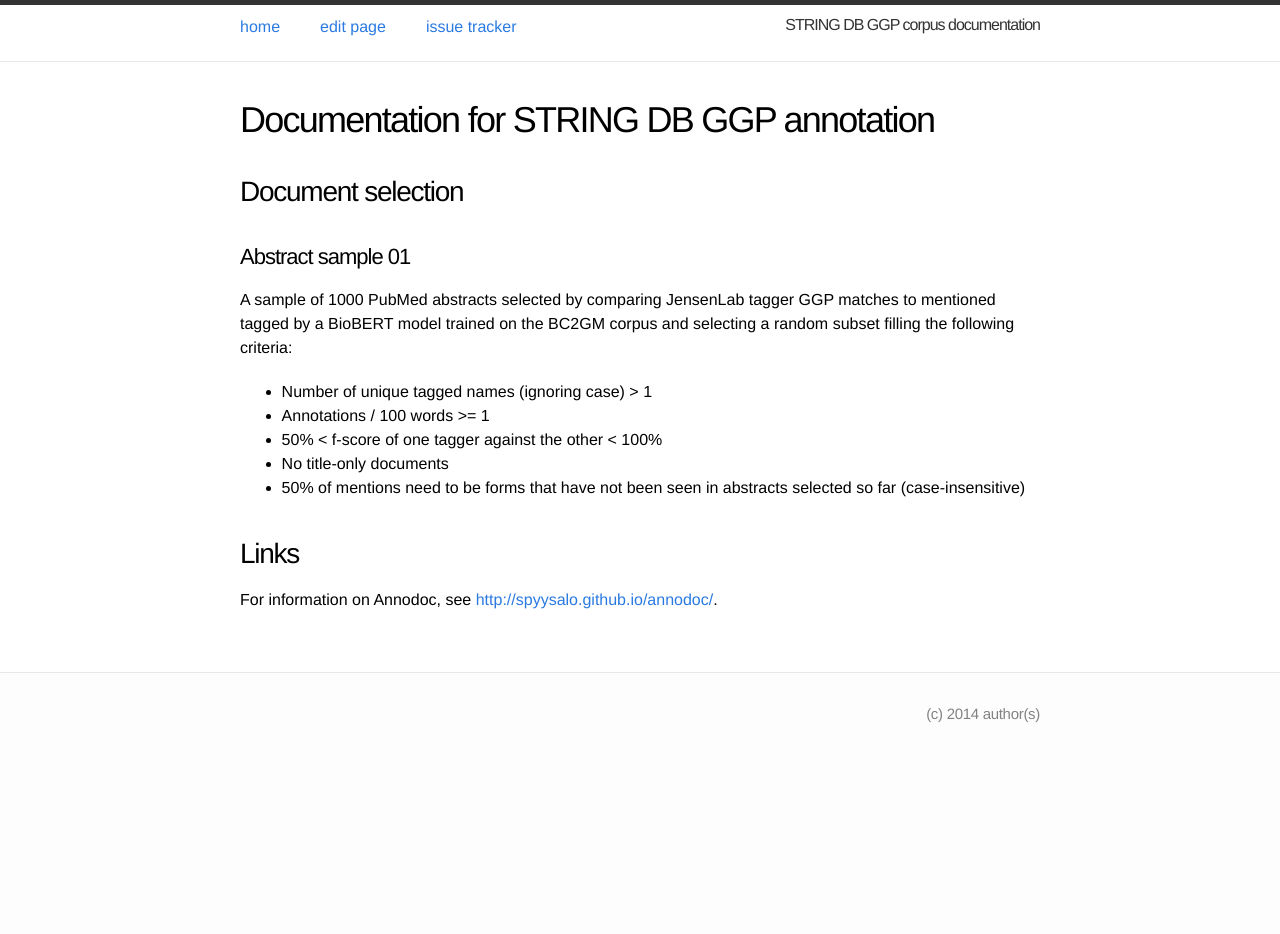
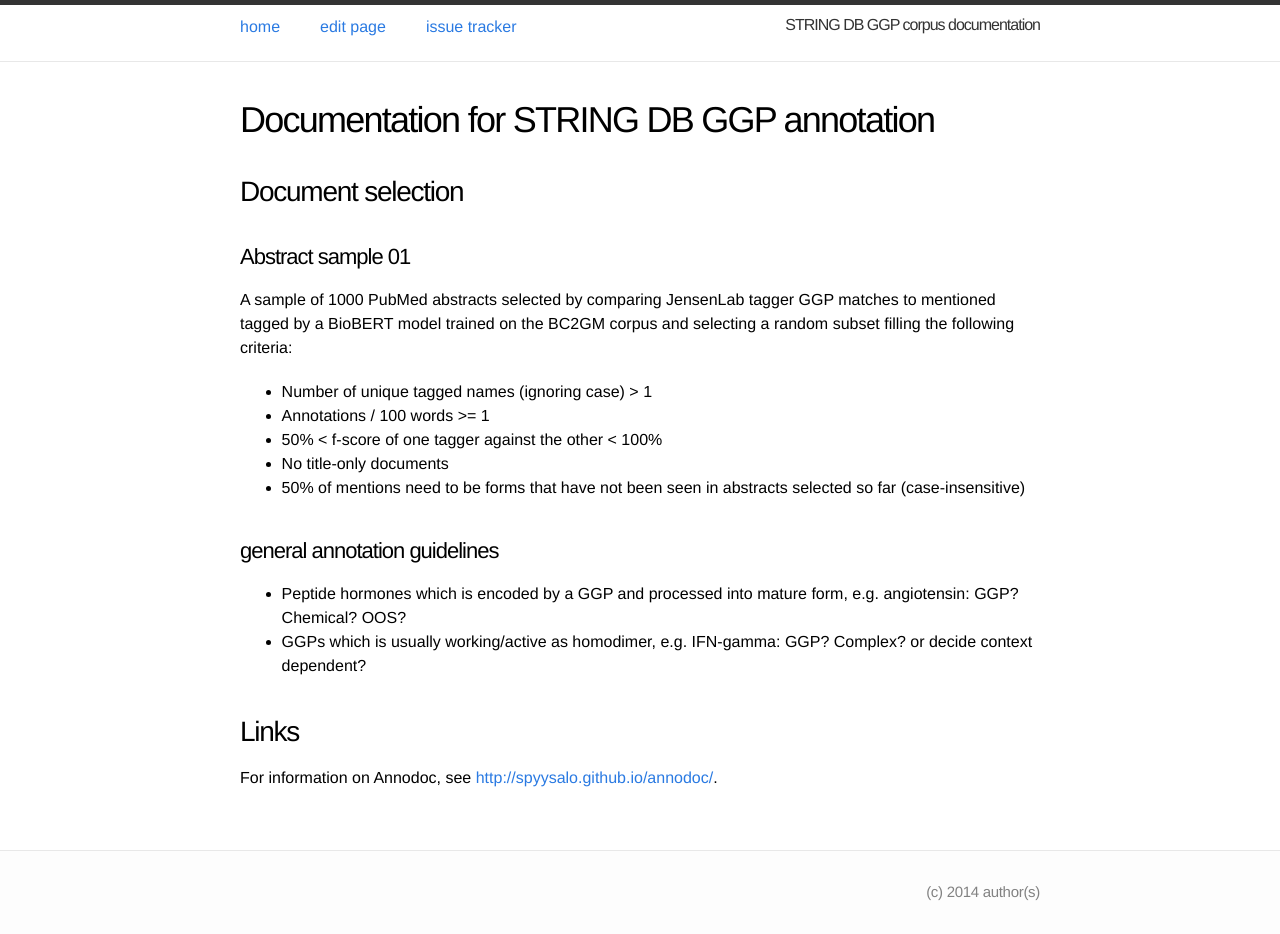
Before and after one commit to spyysalo/stringdb-ggp-corpus-docs, a Jekyll site: the page built from index.md, in a window 1280 px wide. Built offline with Jekyll 4.4.1, drawn with Linux system fonts in a browser that asks for light colours; before the commit the page ends 900 px from its top, so only the background shows below that.

Commit message:
Update index.md
Added "general annotation guidelines" section

```diff
--- a/index.md
+++ b/index.md
@@ -15,6 +15,11 @@ A sample of 1000 PubMed abstracts selected by comparing JensenLab tagger GGP mat
 * No title-only documents
 * 50% of mentions need to be forms that have not been seen in abstracts selected so far (case-insensitive)
 
+### general annotation guidelines
+
+* Peptide hormones which is encoded by a GGP and processed into mature form, e.g. angiotensin: GGP? Chemical? OOS?
+* GGPs which is usually working/active as homodimer, e.g. IFN-gamma: GGP? Complex? or decide context dependent?
+
 ## Links
 
 For information on Annodoc, see <http://spyysalo.github.io/annodoc/>.
```
